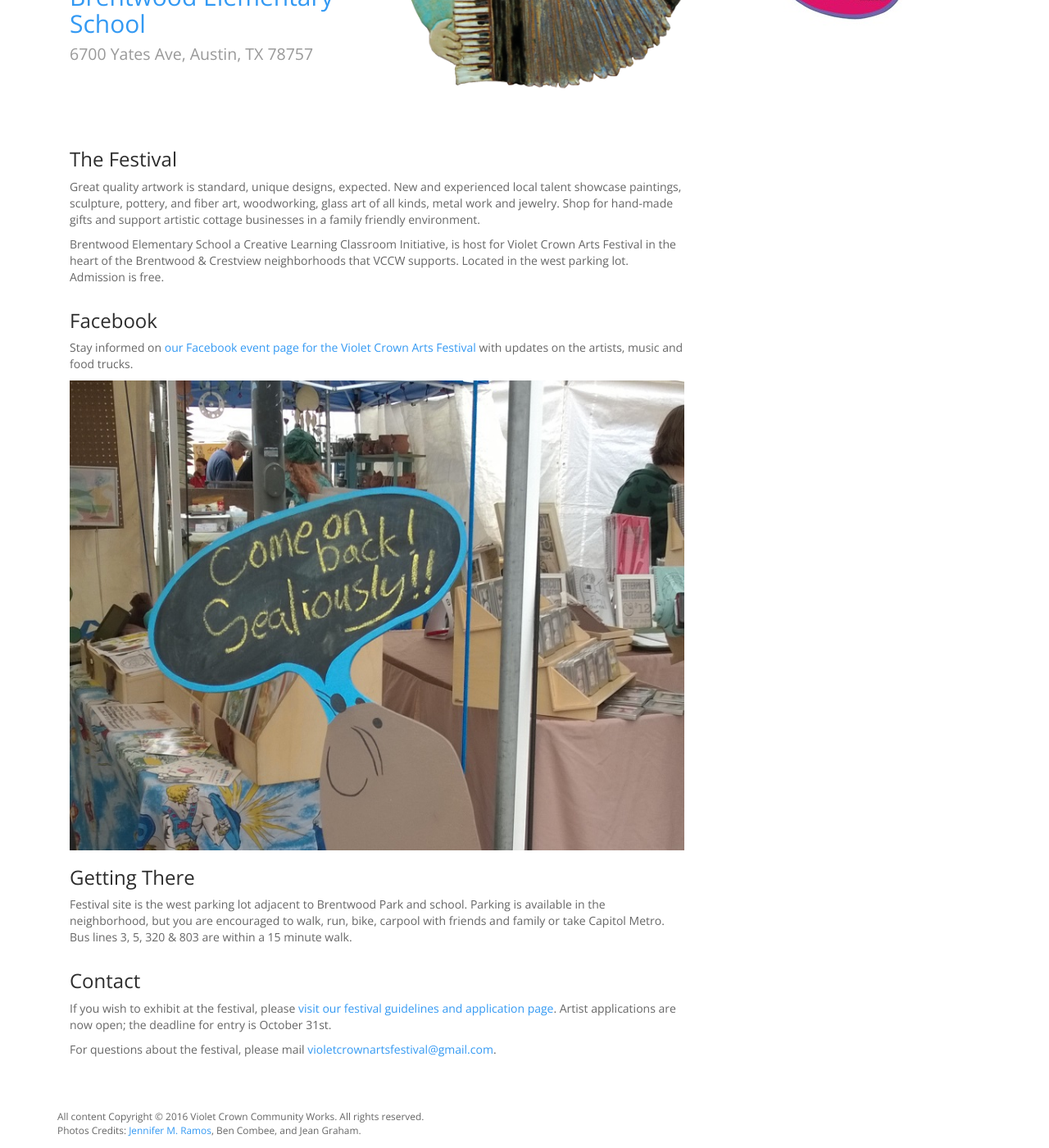
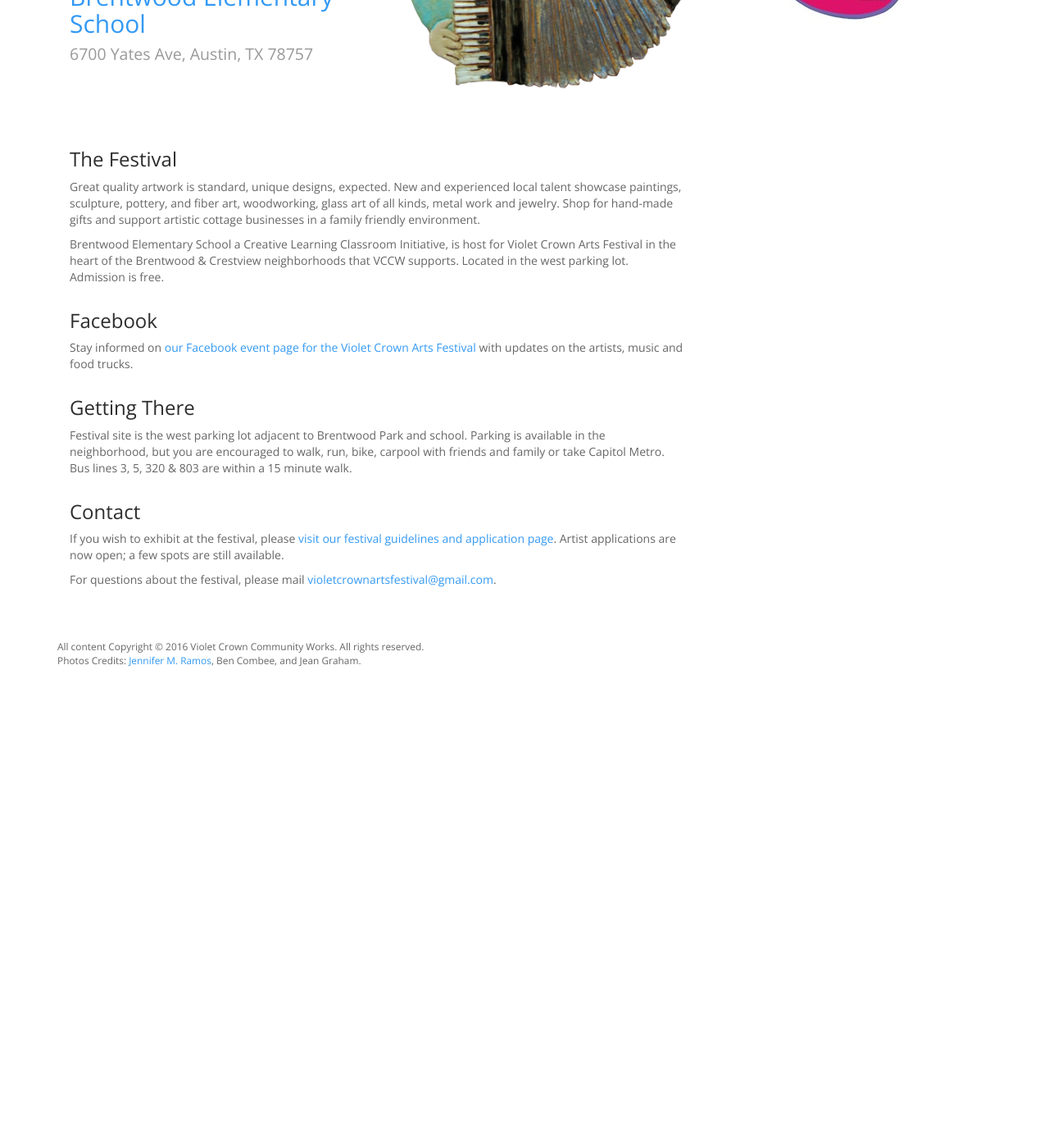
Before and after one commit to vccw/vccw.github.io, a Jekyll site: the page built from artsfest_2016.md, in a window 1280 px wide and 1400 px high, scrolled down 407 px. Shown: the whole window at 82% size. Built offline with Jekyll 4.4.1, drawn with Linux system fonts in a browser that asks for light colours; comment, search, counter and statistics services are not loaded; after the commit the page ends 1235 px from its top, so only the background shows below that.

Commit message:
Update artsfest_2016.md

```diff
--- a/artsfest_2016.md
+++ b/artsfest_2016.md
@@ -50,10 +50,6 @@
 
 	</div></div>
 
-	<div class="row">
-		<div class="col-md-8"><img src="img/arts2014_02.jpg" class="img-responsive"></div>
-        </div>
-
 	<div class="row"><div class="col-md-8">
 
 		<h3>Getting There</h3>
@@ -99,8 +95,7 @@
 
 		<p>If you wish to exhibit at the festival, please
 		<a href="artsfest_apply.html">visit our festival guidelines and
-		application page</a>.  Artist applications are now open; the deadline for
-		entry is October 31st.</p>
+		application page</a>.  Artist applications are now open; a few spots are still available.</p>
 
 		<p>For questions about the festival, please mail <a href="mailto:violetcrownartsfestival@gmail.com">violetcrownartsfestival@gmail.com</a>.</p>
 
```
